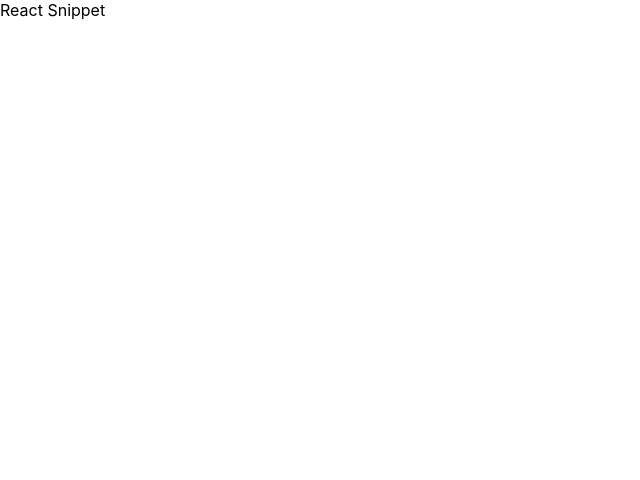
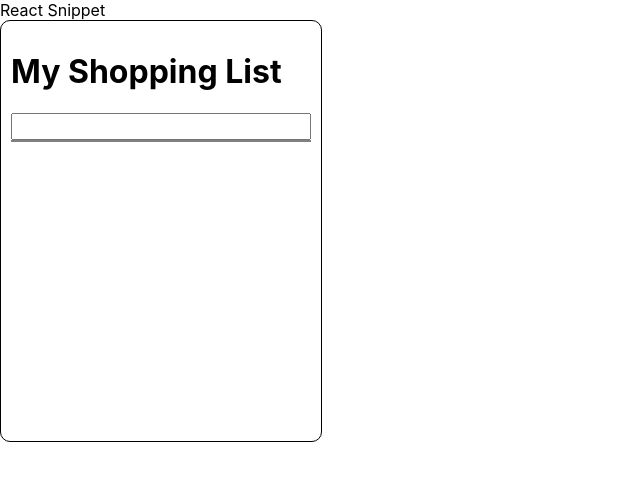
Before and after one commit to jiyulei/react-snippet-lab, a React (Create React App) app: page / in a window 1280 px wide. Shown: the top 480 px of the page, without its empty margins (0-640 px from the left). Built offline with nearby package versions, Linux system fonts and the light colour scheme.

Commit message:
Add ShoppingList component

```diff
--- a/src/App.js
+++ b/src/App.js
@@ -1,8 +1,10 @@
+import { ShoppingList } from "./components/ShoppingList/ShoppingList";
 
 function App() {
   return (
     <div className="App">
       <div>React Snippet</div>
+      <ShoppingList />
     </div>
   );
 }
--- a/src/components/ShoppingList.tsx
+++ /dev/null
@@ -1,3 +0,0 @@
-const ShoppingList = () => {
-
-}
--- /dev/null
+++ b/src/components/ShoppingList/ShoppingList.jsx
@@ -0,0 +1,98 @@
+import { useState, useEffect } from "react";
+import "./style.css";
+
+export const ShoppingList = () => {
+  const [inputValue, setInputValue] = useState("");
+  const [foodList, setFoodList] = useState([]);
+  const [cart, setCart] = useState([]);
+
+  useEffect(() => {
+    const fetchData = async (input) => {
+      if (input.length < 2) {
+        setFoodList([]);
+        return;
+      }
+
+      const response = await fetch(
+        `https://api.frontendeval.com/fake/food/${input}`,
+        {
+          method: "GET",
+          headers: {
+            "Content-Type": "application/json",
+          },
+        }
+      );
+      const dataList = await response.json();
+      setFoodList(dataList);
+    };
+
+    fetchData(inputValue);
+  }, [inputValue]);
+
+  const handleClick = (food) => {
+    setCart((prev) => [...prev, { name: food, checked: false }]);
+    setInputValue("");
+  };
+
+  const handleDelete = (foodIndex) => {
+    const newCart = [...cart].filter((_, index) => foodIndex !== index);
+    setCart(newCart);
+  };
+
+  const handleCheck = (index) => {
+    const newCart = [...cart];
+    newCart[index].checked = !newCart[index].checked;
+
+    setCart(newCart);
+  };
+
+  return (
+    <div className="shoppingList">
+      <h1>My Shopping List</h1>
+      <div className="container">
+        <input
+          type="dropdown"
+          value={inputValue}
+          onChange={(e) => setInputValue(e.target.value)}
+        />
+
+        <DropdownList foodList={foodList} onClick={handleClick} />
+        <CartList cart={cart} onDelete={handleDelete} onCheck={handleCheck} />
+      </div>
+    </div>
+  );
+};
+
+function DropdownList({ foodList, onClick }) {
+  const list = foodList.map((food, index) => (
+    <div key={index} onClick={() => onClick(food)}>
+      {food}
+    </div>
+  ));
+
+  return <div className="dropDownList">{list}</div>;
+}
+
+function CartList({ cart, onDelete, onCheck }) {
+  const cartList = cart.map((item, index) => (
+    <div key={index} className="listItem">
+      <div className="checkItem">
+        <input
+          type="checkbox"
+          checked={item.checked}
+          onChange={() => onCheck(index)}
+        />
+        <label
+          className={`foodLabel ${item.checked ? "foodLabel--checked" : ""}`}
+        >
+          {item.name}
+        </label>
+      </div>
+      <button className="xButton" onClick={() => onDelete(index)} disabled={item.checked}>
+        X
+      </button>
+    </div>
+  ));
+
+  return cartList;
+}
--- /dev/null
+++ b/src/components/ShoppingList/style.css
@@ -0,0 +1,48 @@
+.foodLabel--checked {
+    text-decoration: line-through;
+}
+
+.shoppingList {
+    border: 1px solid black;
+    border-radius: 10px;
+    width: 300px;
+    min-height: 400px;
+    padding: 10px;
+}
+
+.dropDownList {
+    width: 100%;
+    box-sizing: border-box;
+    border: 1px solid gray;
+
+}
+
+input {
+    width: 100%;
+    box-sizing: border-box;
+    padding: 4px;
+}
+
+.container {
+    display: flex;
+    flex-direction: column;
+    align-items: center;
+    justify-content: center;
+}
+
+.listItem {
+    display: flex;
+    align-items: center;
+    justify-content: space-between;
+    width: 100%;
+    gap: 8px;
+}
+
+.checkItem {
+    display: flex;
+    align-items: baseline;
+}
+
+.xButton {
+    flex-shrink: 0;
+}
```
